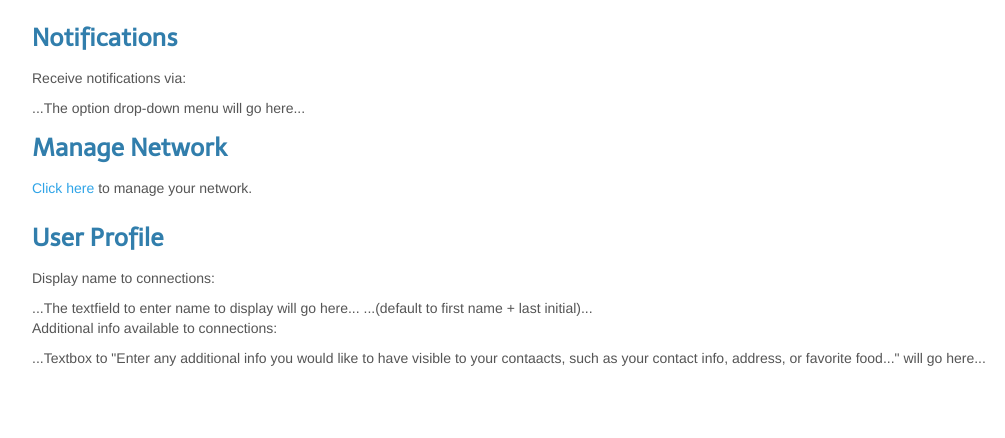
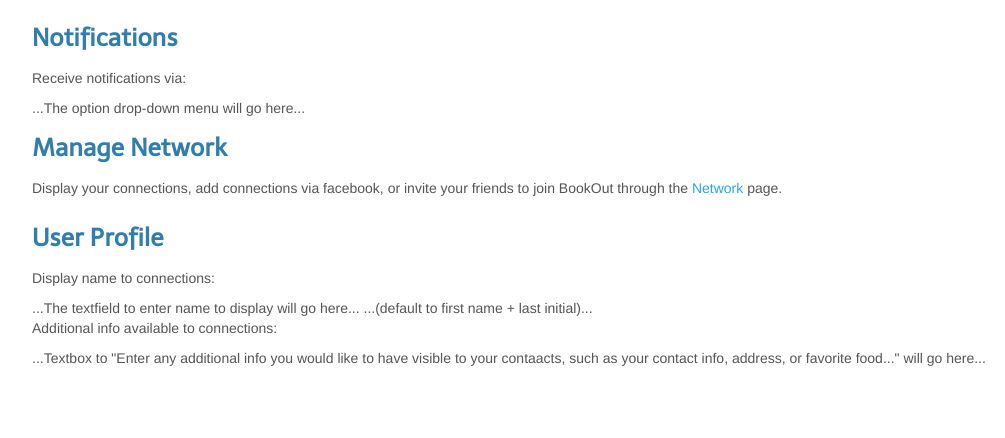
Before and after one commit to byu-osl/bookout, a Flask app: page /settings in a window 1280 px wide. Shown: the part 183-621 px from the top of the page, without its empty margins (23-1028 px from the left). Run offline with Flask 2, Linux system fonts and the light colour scheme.

Commit message:
Teeny text change
See for yourself. Nothing important.

```diff
--- a/bookout/templates/settings.html
+++ b/bookout/templates/settings.html
@@ -29,7 +29,7 @@
 
 		<h3>Manage Network</h3>
 
-		<p><a href="#manageNetwork">Click here</a> to manage your network.</p>
+		<p>Display your connections, add connections via facebook, or invite your friends to join BookOut through the <a href="/network">Network</a> page.</p>
 
 	</div>
 </div>
```
